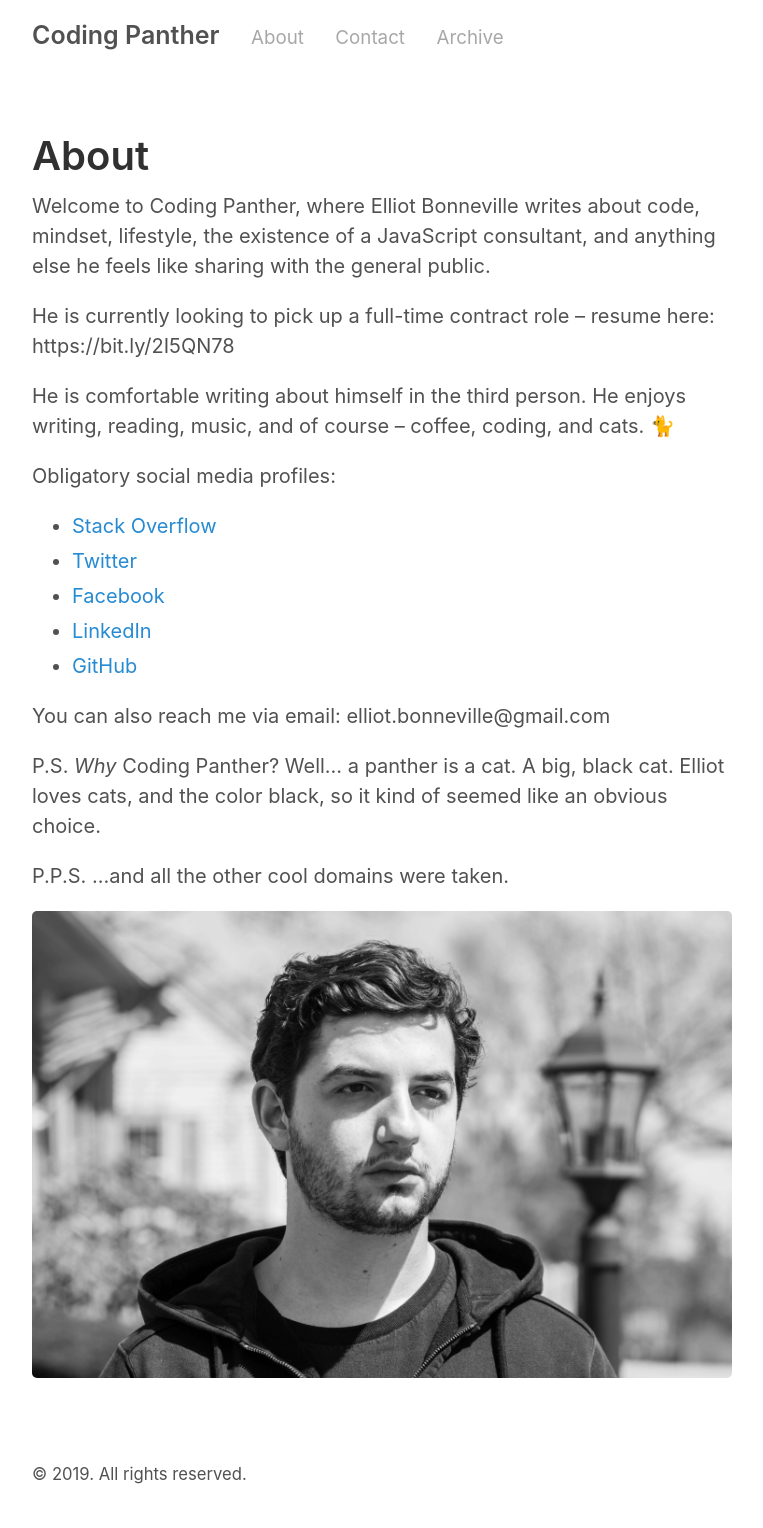
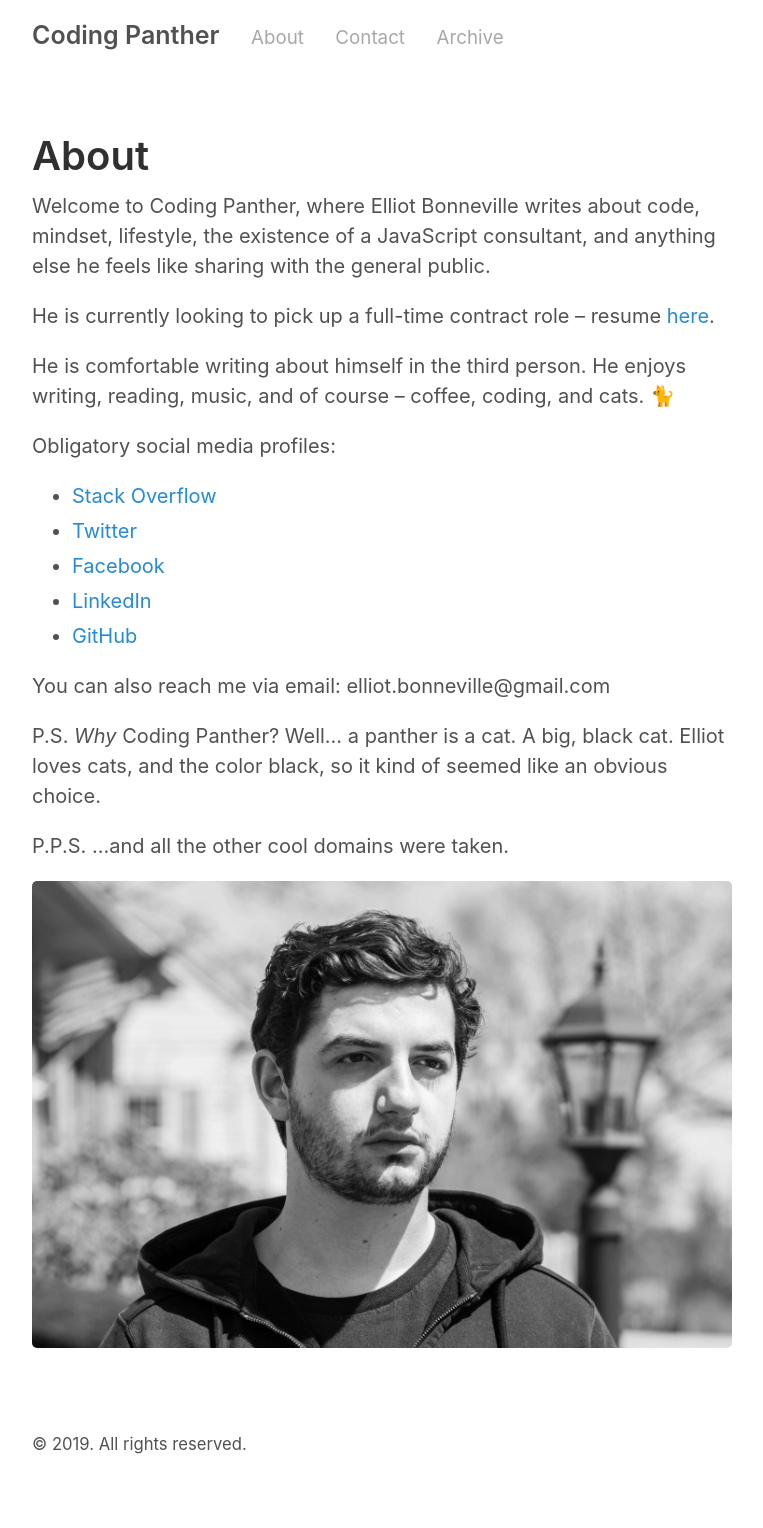
Before and after one commit to elliotbonneville/elliotbonneville.github.io, a Jekyll site: the page built from about.md, in a window 1280 px wide. Shown: the whole page, without its empty margins (258-1021 px from the left). Built offline with Jekyll 4.4.1, drawn with Linux system fonts in a browser that asks for light colours; after the commit the page ends 1498 px from its top, so only the background shows below that; some of the changed lines change nothing that is shown.

Commit message:
Update resume more better

```diff
--- a/about.md
+++ b/about.md
@@ -5,7 +5,7 @@ title: About
 
 Welcome to Coding Panther, where Elliot Bonneville writes about code, mindset, lifestyle, the existence of a JavaScript consultant, and anything else he feels like sharing with the general public.
 
-He is currently looking to pick up a full-time contract role -- resume here: https://bit.ly/2I5QN78
+He is currently looking to pick up a full-time contract role -- resume [here](https://docs.google.com/document/d/1kXIFsEN-p_WrJIZT1PcOT7EnwFd-GblkOdg5tRWYSEE).
 
 He is comfortable writing about himself in the third person. He enjoys writing, reading, music, and of course -- coffee, coding, and cats. 🐈
 
```
